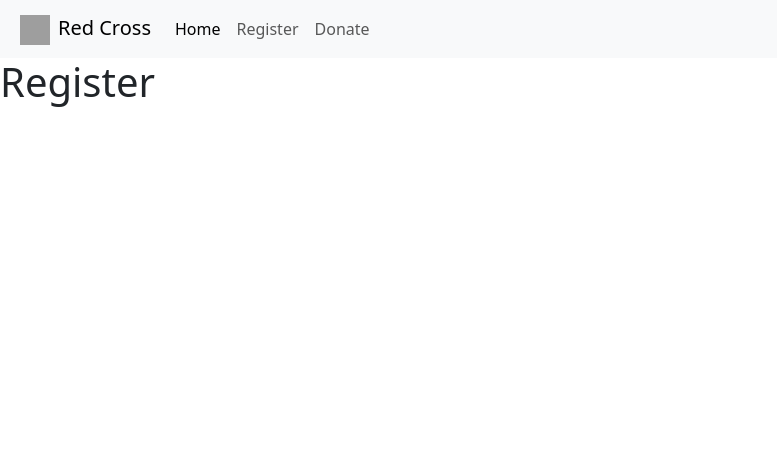
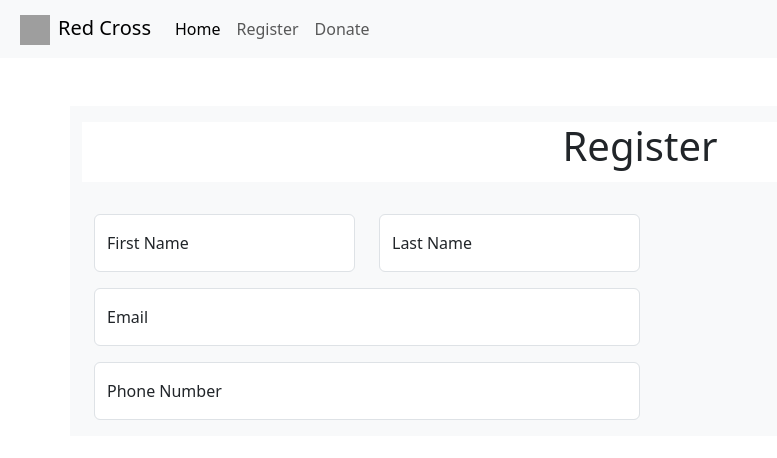
Before and after one commit to TheSilentIce/FBLA-Regional-2023, a React (Vite) app in the folder redcross-website/: page /register in a window 1280 px wide. Shown: the top 458 px of the page, without its empty margins (0-777 px from the left). Built offline with nearby package versions, Linux system fonts and the light colour scheme; grey boxes are pictures that could not be loaded.

Commit message:
Updated Register Page

```diff
--- a/redcross-website/src/pages/Register.tsx
+++ b/redcross-website/src/pages/Register.tsx
@@ -1,7 +1,53 @@
+import ShortInput from "../components/ShortInput";
+
 export function Register() {
 	return (
 		<>
-			<h1>Register</h1>
+			<div className="pt-5"></div>
+			<div className="container bg-light pt-3">
+				<div className="container bg-white pb-1">
+					<h1 className="d-flex justify-content-center">Register</h1>
+				</div>
+				<div className="py-3"></div>
+				<div className="container">
+					<form className="w-50">
+						<div className="row">
+							<div className="col">
+								<ShortInput
+									name="First Name"
+									id="firstName"
+									autocomplete="given-name"
+								/>
+							</div>
+							<div className="col">
+								<ShortInput
+									name="Last Name"
+									id="lastName"
+									autocomplete="family-name"
+								/>
+							</div>
+						</div>
+						<div className="row pt-3">
+							<div className="col">
+								<ShortInput
+									name="Email"
+									id="email"
+									autocomplete="email"
+								/>
+							</div>
+						</div>
+						<div className="row py-3">
+							<div className="col">
+								<ShortInput
+									name="Phone Number"
+									id="phoneNumber"
+									autocomplete="tel"
+								/>
+							</div>
+						</div>
+					</form>
+				</div>
+			</div>
 		</>
 	);
 }
```
